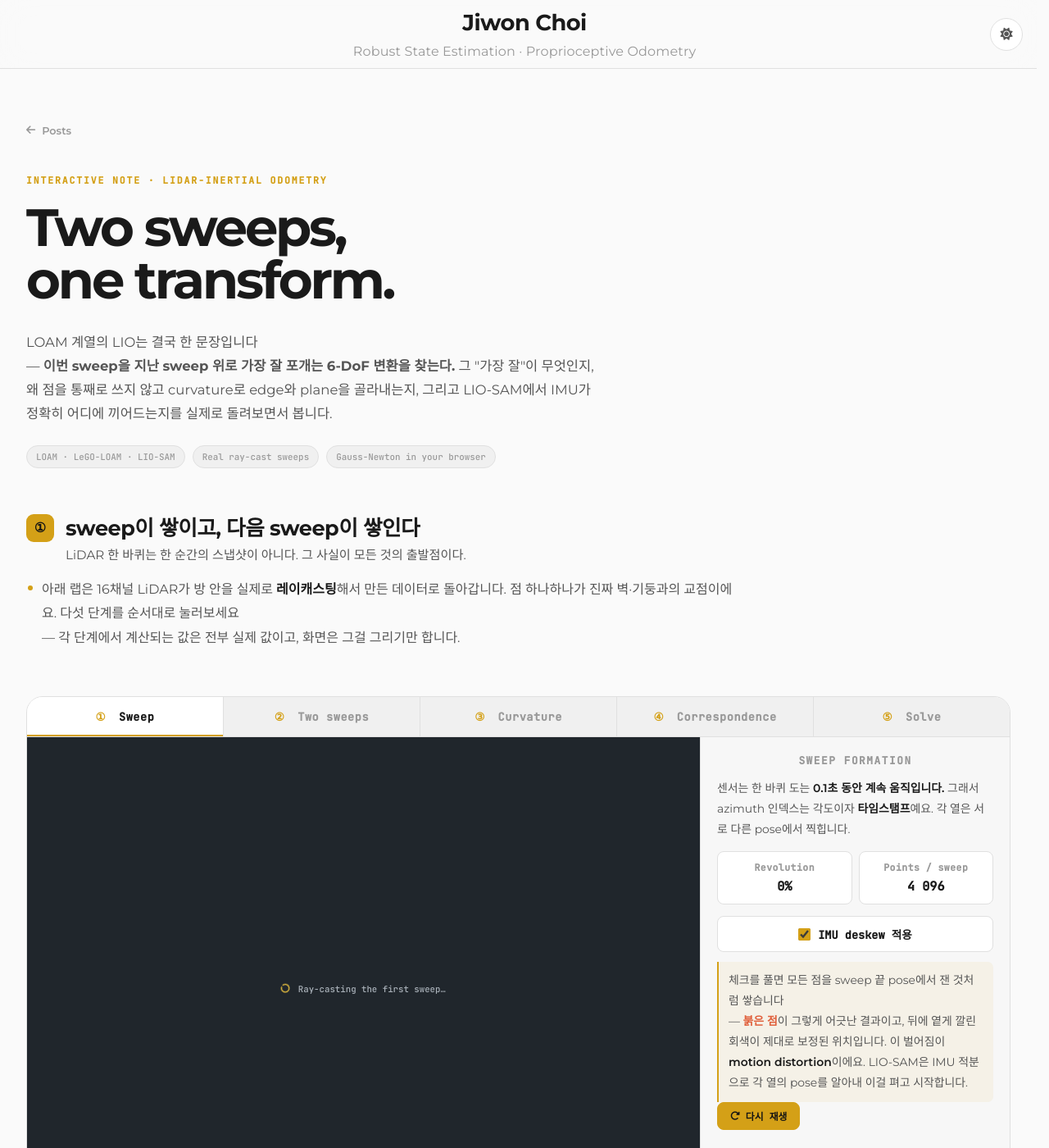
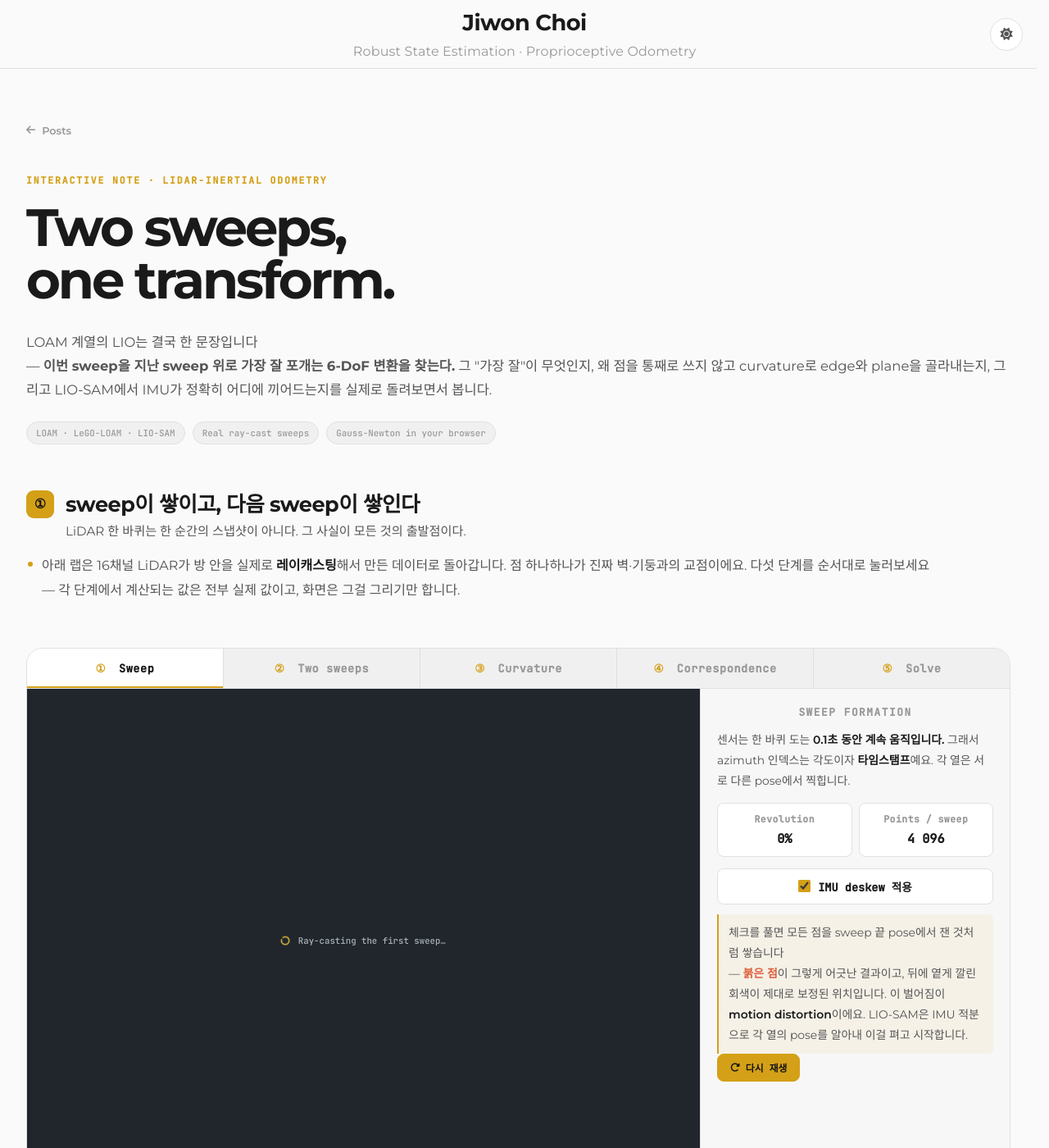
Before and after one commit to jivvon1/jivvon1.github.io, a Jekyll site: the page built from posts/lidar-inertial-odometry/index.html, in a window 1280 px wide and 1400 px high. Shown: the whole window at 82% size. Built offline with Jekyll 4.4.1, drawn with Linux system fonts in a browser that asks for light colours.

Commit message:
update post

```diff
--- a/_sass/lio.scss
+++ b/_sass/lio.scss
@@ -307,9 +307,9 @@
 /* ── readability: explanatory text was muted (#999 on #fafafa ≈ 2.8:1),
    which is below AA. Move body copy to the secondary tone and give it room. */
 .lio-note { color:var(--text-secondary);font-size:.87rem;line-height:1.8; }
-.lio-fig-note { color:var(--text-secondary);font-size:.87rem;line-height:1.85;max-width:78ch;margin-left:auto;margin-right:auto; }
+.lio-fig-note { color:var(--text-secondary);font-size:.87rem;line-height:1.85; }
 .lio-roles > div ul li, .lio-caveats > div ul li { color:var(--text-secondary);font-size:.85rem;line-height:1.75; }
-.lio-page .kin-block-lead { color:var(--text-secondary);font-size:1rem;line-height:1.85;max-width:82ch; }
+.lio-page .kin-block-lead { color:var(--text-secondary);font-size:1rem;line-height:1.85; }
 .lio-page .kin-block-head > div p { color:var(--text-secondary);font-size:.95rem; }
 .lab-notes li, .loop-notes li { font-size:.9rem;line-height:1.85; }
 .lio-try-copy p { color:var(--text-secondary);font-size:.92rem;line-height:1.85; }
@@ -344,3 +344,18 @@
 
 /* long explanatory prose reads left-aligned, even inside a centred card */
 .lio-fig .lio-fig-note { text-align:left; }
+
+/* text spans the block it lives in — no character-count cap */
+.lio-page .kin-block-lead, .lio-fig-note { max-width:none; }
+
+/* ── one width for the whole post ───────────────────────────────────────────
+   Every block was carrying its own cap (700 / 920 / 1000 / 1100 px), so text
+   broke early while the labs beside it ran to 1280. One rule, one width. */
+.lio-page .kin-hero,
+.lio-page .kin-hero > p,
+.lio-page .kin-hero h1,
+.lio-page .kin-block-lead,
+.lio-figs, .lio-corr, .lio-objective, .lio-roles, .lio-fig--graph,
+.lio-fig-note, .lio-try, .loop-lab, .loop-notes, .lab-notes,
+.lio-page .kin-explain { max-width:none; }
+.lio-page .kin-explain { margin-top:110px; }
```
Also changed, not shown: 2 other files.
